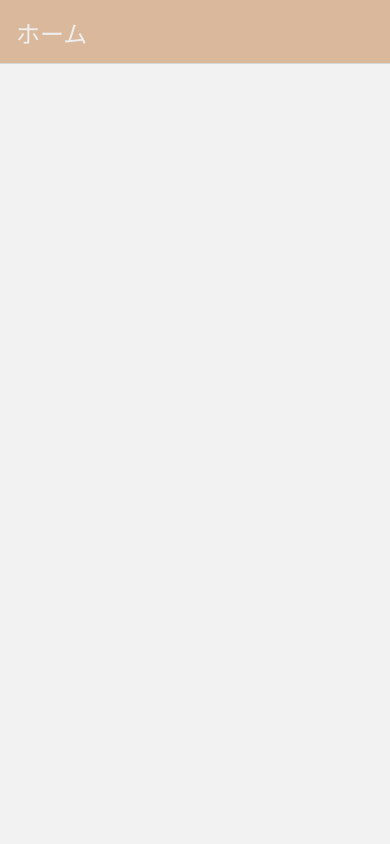
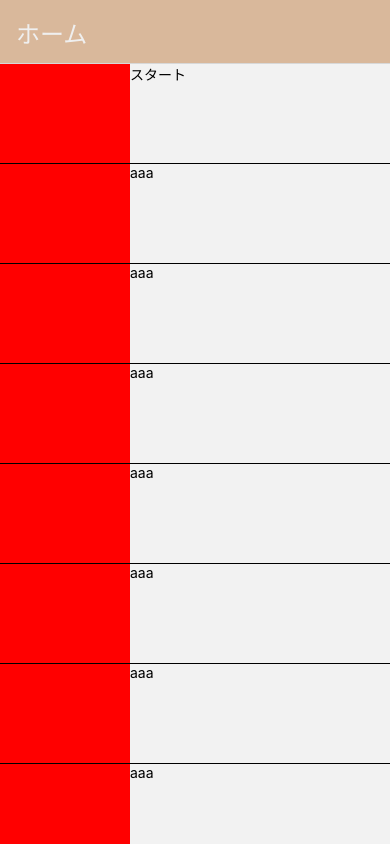
Before and after one commit to ken0426/eatLimit-app2.0, a React Native app: screen /homeScreen in a window 390 px wide. Built offline with nearby package versions, Linux system fonts and the light colour scheme.

Commit message:
[feat] 食品一覧画面の仮実装

```diff
--- a/src/components/HomeScreen.tsx
+++ b/src/components/HomeScreen.tsx
@@ -4,7 +4,6 @@ import { aaa } from '../moc';
 
 const HomeScreen = ({ navigation }: any) => {
   const [text, setText] = useState<string>('');
-  console.log(text);
   const handleEndReached = () => {
     // 末尾に到達したときにナビゲーションバーを非表示にする
     return navigation.setOptions({
@@ -19,7 +18,10 @@ const HomeScreen = ({ navigation }: any) => {
   const renderItem = ({ item }: any) => {
     return (
       <View style={styles.contents}>
-        <Text>{item.name}</Text>
+        <View style={styles.imageArea}></View>
+        <View>
+          <Text>{item.eatName}</Text>
+        </View>
       </View>
     );
   };
@@ -40,6 +42,13 @@ export default HomeScreen;
 const styles = StyleSheet.create({
   contents: {
     height: 100,
+    borderBottomWidth: 1,
+    flexDirection: 'row',
+  },
+  imageArea: {
+    width: 130,
+    height: '100%',
+    backgroundColor: 'red',
   },
   topBar: {
     height: 180,
```
